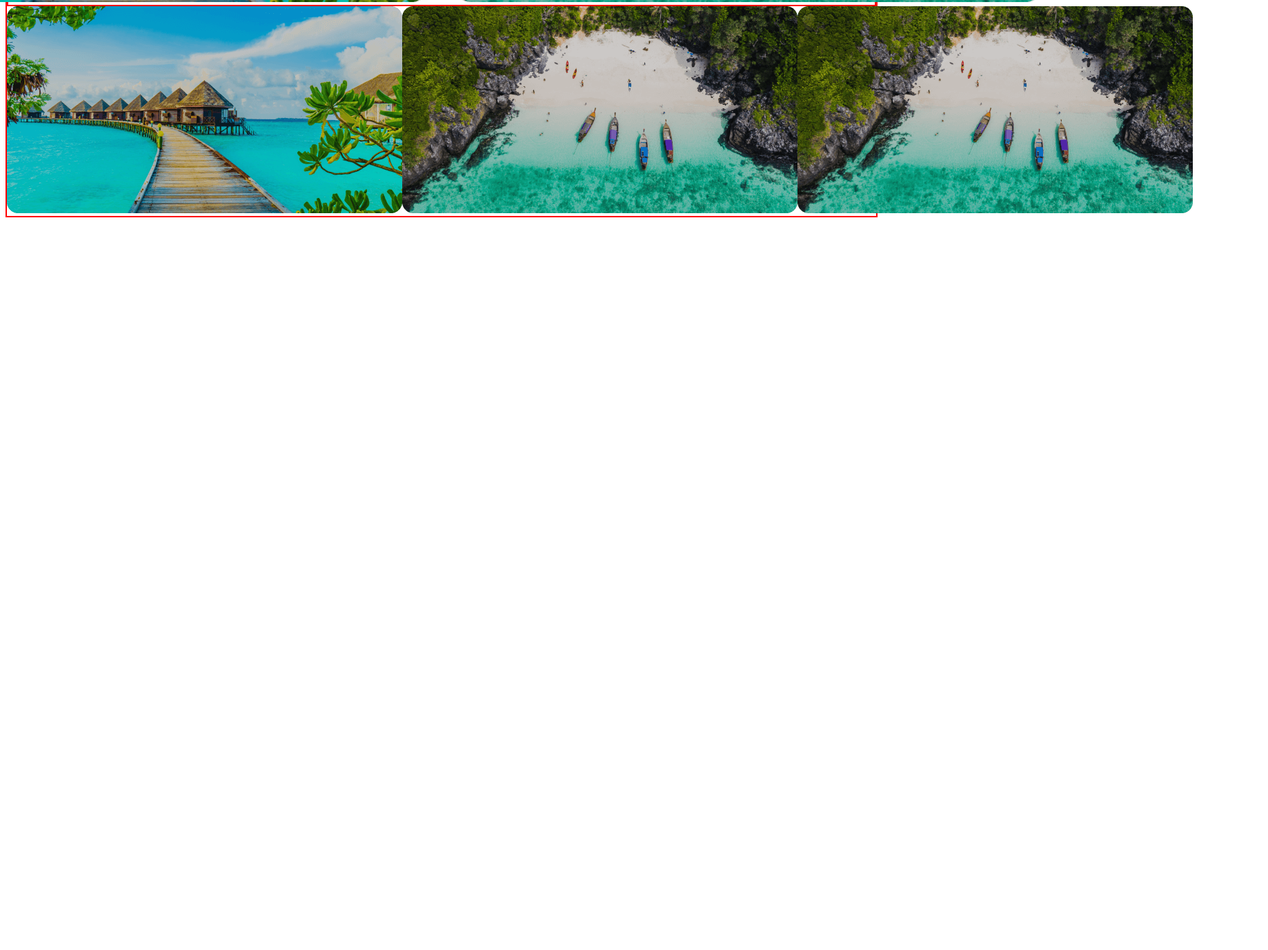
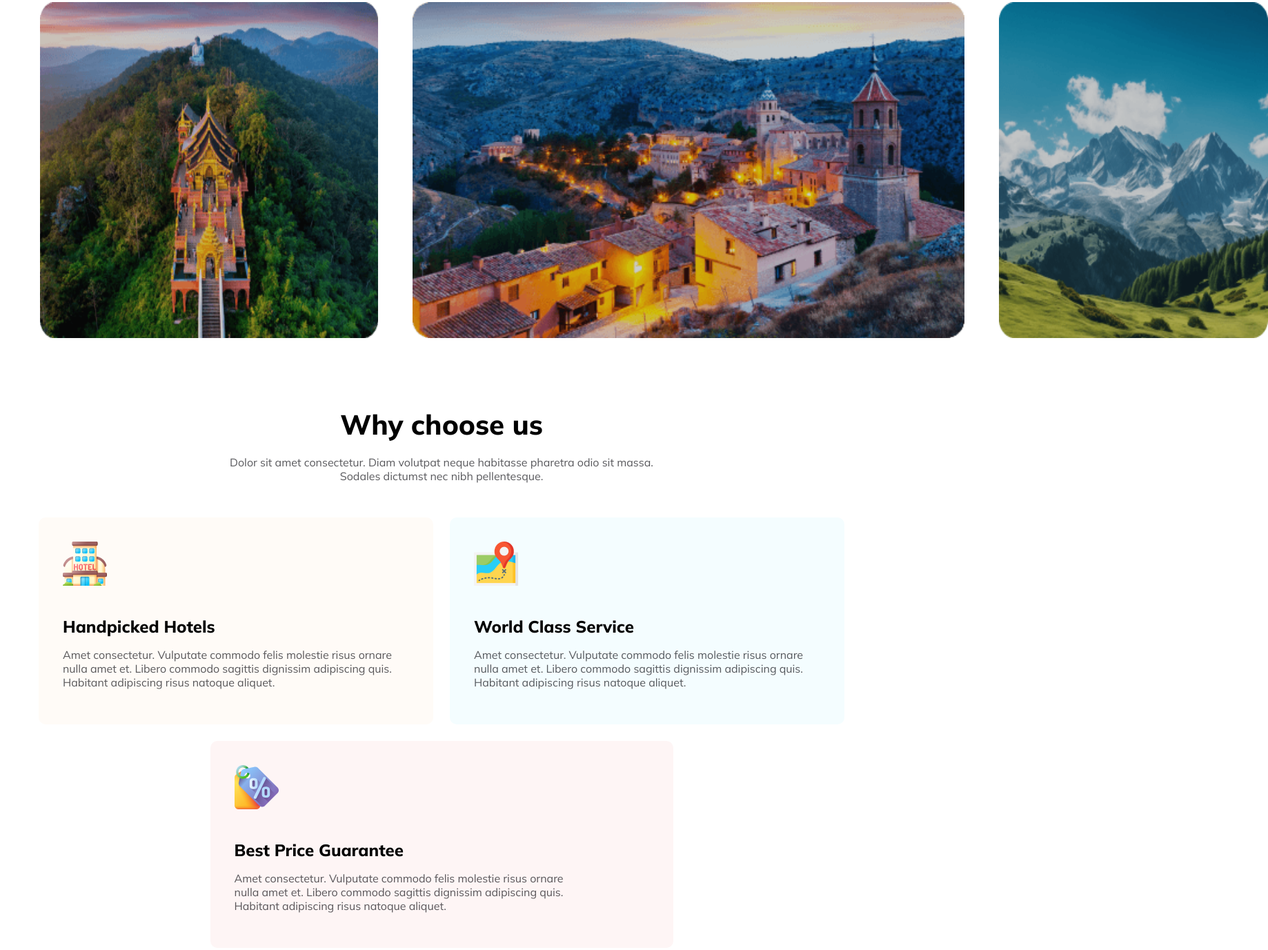
Before and after one commit to ashraful2871/minestone-2-home-work, a plain HTML site: page challenges/reword video practice/index.html in a window 1280 px wide. Shown: the part 1310-2687 px from the top of the page at 69% size, 1838 px wide, since content can reach past the window. Before the commit the page ends 1633 px from the top, so only its background shows below. Drawn offline with nearby package versions, Linux system fonts and the light colour scheme.

Commit message:
complete choose section

```diff
--- a/challenges/reword video practice/index.html
+++ b/challenges/reword video practice/index.html
@@ -1,12 +1,15 @@
 <!DOCTYPE html>
 <html lang="en">
+
 <head>
     <meta charset="UTF-8">
     <meta name="viewport" content="width=device-width, initial-scale=1.0">
     <title>hero travel</title>
-    <link rel= "stylesheet" href= "https://maxst.icons8.com/vue-static/landings/line-awesome/line-awesome/1.3.0/css/line-awesome.min.css" >
+    <link rel="stylesheet"
+        href="https://maxst.icons8.com/vue-static/landings/line-awesome/line-awesome/1.3.0/css/line-awesome.min.css">
     <link rel="stylesheet" href="style/style.css">
 </head>
+
 <body>
     <header>
         <nav class="nav-section display-flex">
@@ -17,11 +20,21 @@
             </div>
             <div class="nav-bar">
                 <ul class="nav-content display-flex">
-                    <a href=""><li><span>Home</span></li></a>
-                    <a href=""><li>Packages</li></a>
-                    <a href=""><li>Testimonial</li></a>
-                    <a href=""><li>Blog</li></a>
-                    <a href=""><li>Contact</li></a>
+                    <a href="">
+                        <li><span>Home</span></li>
+                    </a>
+                    <a href="">
+                        <li>Packages</li>
+                    </a>
+                    <a href="">
+                        <li>Testimonial</li>
+                    </a>
+                    <a href="">
+                        <li>Blog</li>
+                    </a>
+                    <a href="">
+                        <li>Contact</li>
+                    </a>
                 </ul>
             </div>
         </nav>
@@ -31,8 +44,9 @@
             <h3>
                 Explore Your Travel
             </h3>
-            <p>
-                Dolor sit amet consectetur. Nullam suspendisse vitae ultricies dolor adipiscing. In et odio<br> enim ac quis sapien urna eu phasellus.
+            <p class="description">
+                Dolor sit amet consectetur. Nullam suspendisse vitae ultricies dolor adipiscing. In et odio<br> enim ac
+                quis sapien urna eu phasellus.
             </p>
             <div class="input-section">
                 <input type="text" placeholder="Where go">
@@ -48,21 +62,58 @@
         </section>
         <section class="destination-section">
             <h1>Choose Your Destination</h1>
-            <p>Dolor sit amet consectetur. Diam volutpat neque habitasse pharetra odio sit massa. <br>Sodales dictumst nec nibh pellentesque.</p>
+            <p>Dolor sit amet consectetur. Diam volutpat neque habitasse pharetra odio sit massa. <br>Sodales dictumst
+                nec nibh pellentesque.</p>
 
             <div class="row-1 display-flex">
-                <div><img width="50%" src="Images/Rectangle 5.png" alt=""></div>
+                <div><img src="Images/Rectangle 5.png" alt=""></div>
                 <div>
                     <img src="Images/Rectangle 8.png" alt="">
                 </div>
             </div>
             <div class="row-2">
-                <div><img src="Images/Rectangle 5.png" alt=""></div>
                 <div>
-                    <img src="Images/Rectangle 8.png" alt="">
+                    <img class="img-1" src="Images/Rectangle 6.png" alt="">
                 </div>
                 <div>
-                    <img src="Images/Rectangle 8.png" alt="">
+                    <img class="img-2" src="Images/Rectangle 7.png" alt="">
+                </div>
+                <div>
+                    <img class="img-3" src="Images/Rectangle 9.png" alt="">
+                </div>
+            </div>
+        </section>
+
+        <section class="choose-section">
+            <div class="choose-title">
+                <h3>Why choose us</h3>
+                <p>Dolor sit amet consectetur. Diam volutpat neque habitasse    pharetra odio sit massa. <br>Sodales
+                    dictumst nec nibh pellentesque.</p>
+            </div>
+
+            <div class=" choose-content display-flex">
+                <div class="hotel">
+                    <div>
+                        <img src="Images/hotel 1.png" alt="">
+                        <h5>Handpicked Hotels</h5>
+                        <p>Amet consectetur. Vulputate commodo felis molestie risus  ornare<br> nulla amet et. Libero commodo sagittis dignissim adipiscing quis. <br>Habitant adipiscing risus natoque aliquet. </p>
+                    </div>
+                </div>
+                <div class="service">
+                    <div>
+                        <img src="Images/map 1.png" alt="">
+                        <h5>World Class Service</h5>
+                        <p>Amet consectetur. Vulputate commodo felis molestie risus  ornare<br> nulla amet et. Libero commodo sagittis dignissim adipiscing quis. <br>Habitant adipiscing risus natoque aliquet. </p>
+                    </div>
+                </div>
+            </div>
+
+
+            <div class="price">
+                <div>
+                    <img src="Images/price-tag 1.png" alt="">
+                    <h5>Best Price Guarantee</h5>
+                    <p>Amet consectetur. Vulputate commodo felis molestie risus  ornare<br> nulla amet et. Libero commodo sagittis dignissim adipiscing quis. <br>Habitant adipiscing risus natoque aliquet. </p>
                 </div>
             </div>
         </section>
@@ -71,4 +122,5 @@
 
     </footer>
 </body>
+
 </html>
--- a/challenges/reword video practice/style/style.css
+++ b/challenges/reword video practice/style/style.css
@@ -26,7 +26,7 @@ h3 {
 p {
     color: #131318B3;
     font-size: 1rem;
-    text-align: center;
+    /* text-align: center; */
 }
 
 
@@ -84,8 +84,12 @@ p {
 }
 
 .explore-travel-section h3,
-p {
+.description {
     color: white;
+}
+.description{
+
+    text-align: center;
 }
 
 .explore-travel-section h3 {
@@ -125,7 +129,6 @@ select {
 
 .destination-section{
     text-align: center;
-    border: 2px solid red;
 }
 .destination-section p{
     color: #131318B3;
@@ -135,7 +138,6 @@ select {
     font-weight: 800;
 }
 .row-1{
-    border: 2px solid red;
     margin-top: 50px;
     gap: 40px;
     justify-content: center;
@@ -145,13 +147,83 @@ select {
 }
 
 .row-2{
-
+    margin-top: 20px;
     display: grid;
     grid-template-columns: repeat(3, 1fr);
 }
+.row-2 > div{
+    margin-left: 50px;
+}
+.img-1{
+    width: 490px;
+    height: 100%;
+}
+.img-2{
+    width: 800px;
+    height: 100%;
+}
+.img-3{
+    width: 390px;
+    height: 100%;
+}
 
+/* choose section style */
+.choose-section{
+    margin-top: 100px;
+}
 
+.choose-title h3{
+    margin-bottom: 20px;
+    font-size: 2.5rem;
+    font-weight: 800;
+}
+.choose-title p{
+    text-align: center;
+}
+.choose-content{
+    justify-content: center;
+    gap: 24px;
+    margin-top: 50px;
 
+}
+
+.hotel{
+    padding: 35px 60px 35px 35px;
+    border-radius: 10px;
+    background-color: #FBB5630D;
+}
+.hotel h5{
+    font-size: 1.5rem;
+    margin-bottom: 10px;
+    font-weight: 800;
+
+}
+.service{
+    border-radius: 10px;
+    padding: 35px 60px 35px 35px;
+    background-color: #29CEF60D;
+
+}
+
+.service h5{
+    font-size: 1.5rem;
+    margin-bottom: 10px;
+    font-weight: 800;
+}
+
+.price{
+    border-radius: 10px;
+    padding: 35px 60px 35px 35px;
+    width: 576px;
+    margin: 24px auto;
+    background-color: #E944440D;
+
+}
+.price h5{
+    font-size: 1.5rem;
+    margin-bottom: 10px;
+    font-weight: 800;
+}
 
 
 
```
Also changed, not shown: challenges/reword video practice/Images/hotel 1.png (added), challenges/reword video practice/Images/map 1.png (added), challenges/reword video practice/Images/price-tag 1.png (added).
